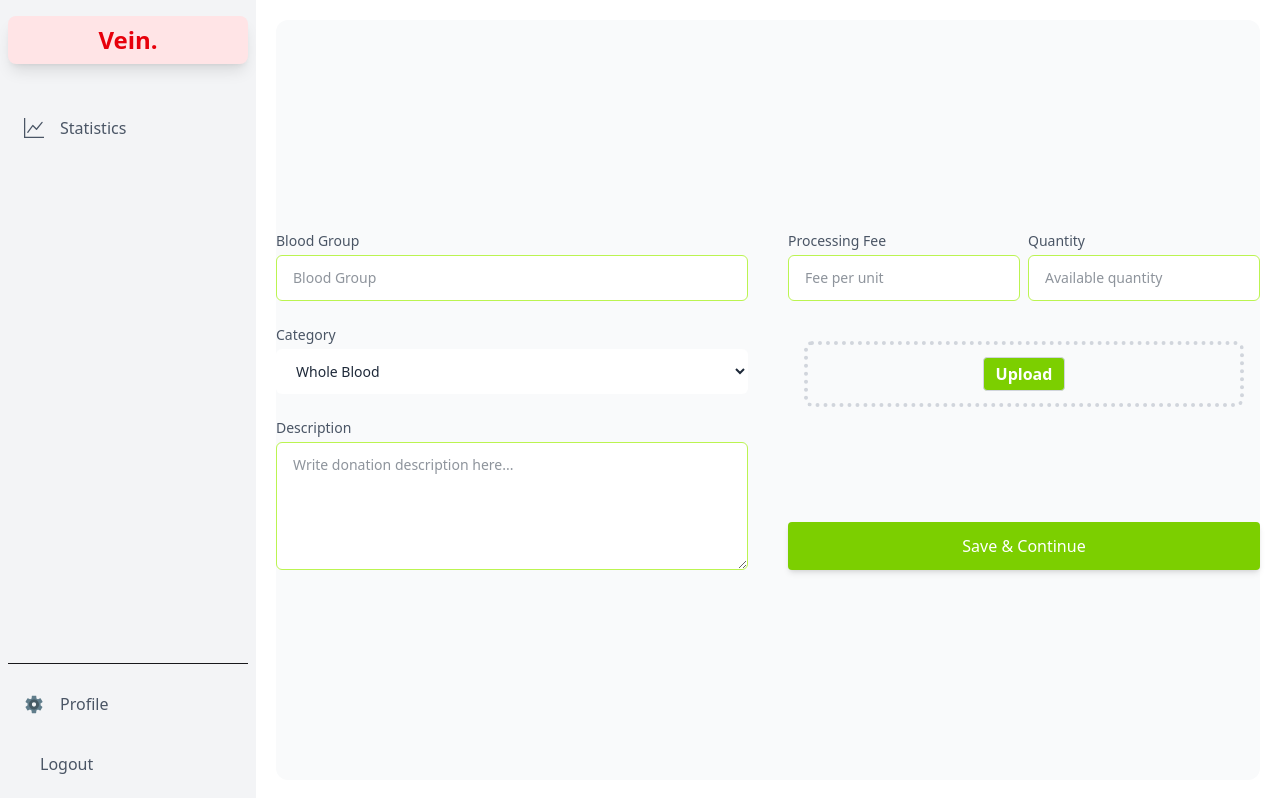
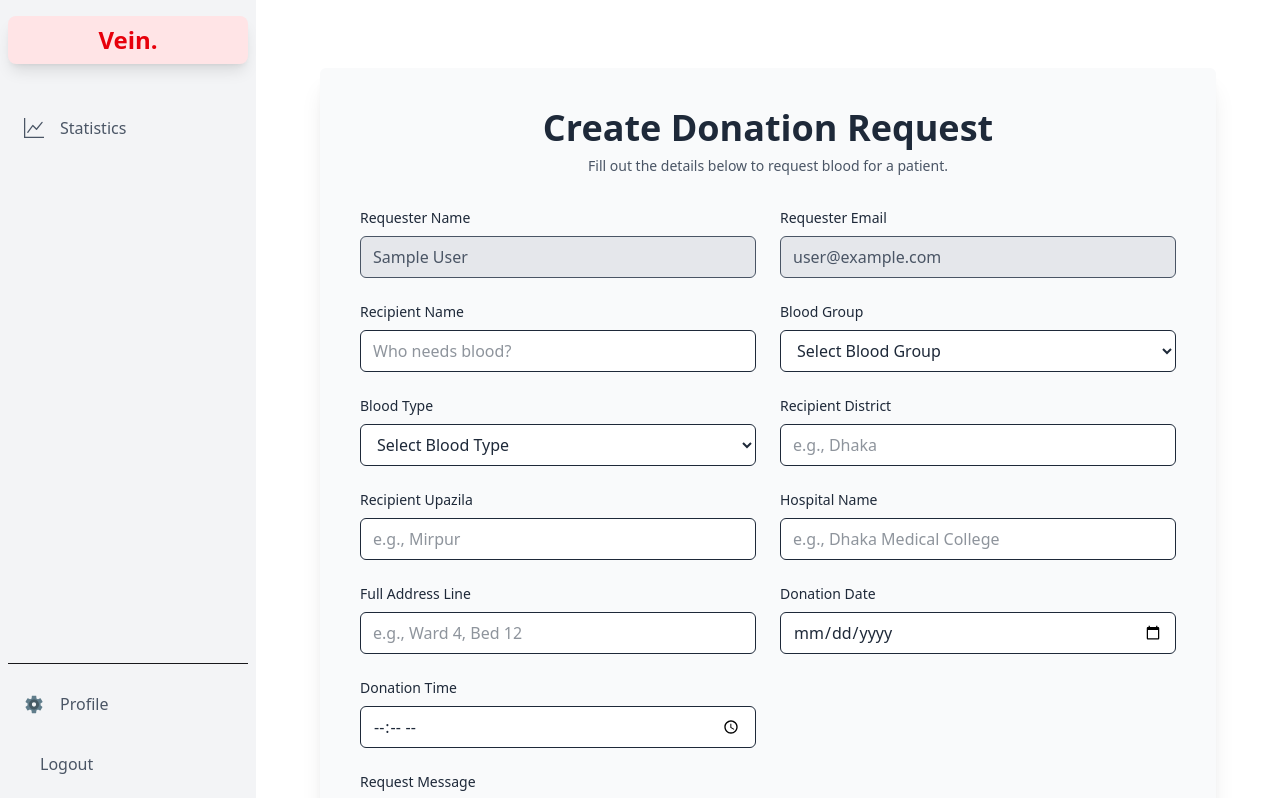
Before and after one commit to sayhan-ahmed/vein-client, a React (Vite) app: page /dashboard/add-donation-request in a window 1280 px wide. Shown: the top 798 px of the page. Built offline with nearby package versions, Linux system fonts and the light colour scheme; no server answers; sample sign-in values are in the browser's storage.

Commit message:
feat: initial UI of add-donation-request-form from the Donor's dashboard

```diff
--- a/src/components/Form/AddDonationRequestForm.jsx
+++ b/src/components/Form/AddDonationRequestForm.jsx
@@ -1,118 +1,226 @@
-const AddDonationRequestForm = () => {
+import { useForm } from "react-hook-form";
+
+const AddDonationRequestForm = ({ onSubmit, user, loading }) => {
+  const {
+    register,
+    handleSubmit,
+    formState: { errors },
+  } = useForm();
+
   return (
-    <div className="w-full min-h-[calc(100vh-40px)] flex flex-col justify-center items-center text-gray-800 rounded-xl bg-gray-50">
-      <form>
-        <div className="grid grid-cols-1 lg:grid-cols-2 gap-10">
-          <div className="space-y-6">
-            {/* Name */}
-            <div className="space-y-1 text-sm">
-              <label htmlFor="name" className="block text-gray-600">
-                Blood Group
-              </label>
+    <form onSubmit={handleSubmit(onSubmit)} className="space-y-12">
+      <div className="grid grid-cols-1 md:grid-cols-2 gap-6">
+        {/* Requester Name (Read Only) */}
+        <div className="space-y-2">
+          <label className="block text-sm font-medium">Requester Name</label>
           <input
-                className="w-full px-4 py-3 text-gray-800 border border-lime-300 focus:outline-lime-500 rounded-md bg-white"
-                name="name"
-                id="name"
             type="text"
-                placeholder="Blood Group"
-                required
-              />
-            </div>
-            {/* Category */}
-            <div className="space-y-1 text-sm">
-              <label htmlFor="category" className="block text-gray-600 ">
-                Category
-              </label>
-              <select
-                required
-                className="w-full px-4 py-3 border-lime-300 focus:outline-lime-500 rounded-md bg-white"
-                name="category"
-              >
-                <option value="Indoor">Whole Blood</option>
-                <option value="Outdoor">Plasma</option>
-                <option value="Succulent">Platelets</option>
-                <option value="Flowering">RBC</option>
-              </select>
-            </div>
-            {/* Description */}
-            <div className="space-y-1 text-sm">
-              <label htmlFor="description" className="block text-gray-600">
-                Description
-              </label>
-
-              <textarea
-                id="description"
-                placeholder="Write donation description here..."
-                className="block rounded-md focus:lime-300 w-full h-32 px-4 py-3 text-gray-800  border border-lime-300 bg-white focus:outline-lime-500 "
-                name="description"
-              ></textarea>
-            </div>
-          </div>
-          <div className="space-y-6 flex flex-col">
-            {/* Price & Quantity */}
-            <div className="flex justify-between gap-2">
-              {/* Price */}
-              <div className="space-y-1 text-sm">
-                <label htmlFor="price" className="block text-gray-600 ">
-                  Processing Fee
-                </label>
-                <input
-                  className="w-full px-4 py-3 text-gray-800 border border-lime-300 focus:outline-lime-500 rounded-md bg-white"
-                  name="price"
-                  id="price"
-                  type="number"
-                  placeholder="Fee per unit"
-                  required
+            defaultValue={user?.displayName}
+            readOnly
+            className="w-full px-3 py-2 border rounded-md bg-gray-200 text-gray-600 cursor-not-allowed"
           />
         </div>
 
-              {/* Quantity */}
-              <div className="space-y-1 text-sm">
-                <label htmlFor="quantity" className="block text-gray-600">
-                  Quantity
+        {/* Requester Email (Read Only) */}
+        <div className="space-y-2">
+          <label className="block text-sm font-medium">Requester Email</label>
+          <input
+            type="email"
+            defaultValue={user?.email}
+            readOnly
+            className="w-full px-3 py-2 border rounded-md bg-gray-200 text-gray-600 cursor-not-allowed"
+          />
+        </div>
+
+        {/* Recipient Name */}
+        <div className="space-y-2">
+          <label className="block text-sm font-medium">Recipient Name</label>
+          <input
+            type="text"
+            placeholder="Who needs blood?"
+            {...register("recipientName", {
+              required: "Recipient Name is required",
+            })}
+            className="w-full px-3 py-2 border rounded-md focus:outline-red-500 bg-white"
+          />
+          {errors.recipientName && (
+            <span className="text-red-500 text-sm">
+              {errors.recipientName.message}
+            </span>
+          )}
+        </div>
+
+        {/* Blood Group */}
+        <div className="space-y-2">
+          <label className="block text-sm font-medium">Blood Group</label>
+          <select
+            {...register("bloodGroup", { required: "Blood Group is required" })}
+            className="w-full px-3 py-2 border rounded-md focus:outline-red-500 bg-white"
+          >
+            <option value="">Select Blood Group</option>
+            <option value="A+">A+</option>
+            <option value="A-">A-</option>
+            <option value="B+">B+</option>
+            <option value="B-">B-</option>
+            <option value="AB+">AB+</option>
+            <option value="AB-">AB-</option>
+            <option value="O+">O+</option>
+            <option value="O-">O-</option>
+          </select>
+          {errors.bloodGroup && (
+            <span className="text-red-500 text-sm">
+              {errors.bloodGroup.message}
+            </span>
+          )}
+        </div>
+
+        {/* 🆕 Blood Type (Dropdown) */}
+        <div className="space-y-2">
+          <label className="block text-sm font-medium">Blood Type</label>
+          <select
+            {...register("bloodType", { required: "Blood Type is required" })}
+            className="w-full px-3 py-2 border rounded-md focus:outline-red-500 bg-white"
+          >
+            <option value="">Select Blood Type</option>
+            <option value="Whole Blood">Whole Blood</option>
+            <option value="Platelets">Platelets</option>
+            <option value="Plasma">Plasma</option>
+            <option value="Red Blood Cells">Red Blood Cells</option>
+          </select>
+          {errors.bloodType && (
+            <span className="text-red-500 text-sm">
+              {errors.bloodType.message}
+            </span>
+          )}
+        </div>
+
+        {/* District */}
+        <div className="space-y-2">
+          <label className="block text-sm font-medium">
+            Recipient District
           </label>
           <input
-                  className="w-full px-4 py-3 text-gray-800 border border-lime-300 focus:outline-lime-500 rounded-md bg-white"
-                  name="quantity"
-                  id="quantity"
-                  type="number"
-                  placeholder="Available quantity"
-                  required
+            type="text"
+            placeholder="e.g., Dhaka"
+            {...register("recipientDistrict", {
+              required: "District is required",
+            })}
+            className="w-full px-3 py-2 border rounded-md focus:outline-red-500 bg-white"
           />
+          {errors.recipientDistrict && (
+            <span className="text-red-500 text-sm">
+              {errors.recipientDistrict.message}
+            </span>
+          )}
         </div>
+
+        {/* Upazila */}
+        <div className="space-y-2">
+          <label className="block text-sm font-medium">Recipient Upazila</label>
+          <input
+            type="text"
+            placeholder="e.g., Mirpur"
+            {...register("recipientUpazila", {
+              required: "Upazila is required",
+            })}
+            className="w-full px-3 py-2 border rounded-md focus:outline-red-500 bg-white"
+          />
+          {errors.recipientUpazila && (
+            <span className="text-red-500 text-sm">
+              {errors.recipientUpazila.message}
+            </span>
+          )}
         </div>
-            {/* Image */}
-            <div className=" p-4  w-full  m-auto rounded-lg grow">
-              <div className="file_upload px-5 py-3 relative border-4 border-dotted border-gray-300 rounded-lg">
-                <div className="flex flex-col w-max mx-auto text-center">
-                  <label>
+
+        {/* Hospital Name */}
+        <div className="space-y-2">
+          <label className="block text-sm font-medium">Hospital Name</label>
           <input
-                      className="text-sm cursor-pointer w-36 hidden"
-                      type="file"
-                      name="image"
-                      id="image"
-                      accept="image/*"
-                      hidden
+            type="text"
+            placeholder="e.g., Dhaka Medical College"
+            {...register("hospitalName", {
+              required: "Hospital Name is required",
+            })}
+            className="w-full px-3 py-2 border rounded-md focus:outline-red-500 bg-white"
           />
-                    <div className="bg-lime-500 text-white border border-gray-300 rounded font-semibold cursor-pointer p-1 px-3 hover:bg-lime-500">
-                      Upload
+          {errors.hospitalName && (
+            <span className="text-red-500 text-sm">
+              {errors.hospitalName.message}
+            </span>
+          )}
         </div>
-                  </label>
+
+        {/* Full Address */}
+        <div className="space-y-2">
+          <label className="block text-sm font-medium">Full Address Line</label>
+          <input
+            type="text"
+            placeholder="e.g., Ward 4, Bed 12"
+            {...register("fullAddress", { required: "Address is required" })}
+            className="w-full px-3 py-2 border rounded-md focus:outline-red-500 bg-white"
+          />
+          {errors.fullAddress && (
+            <span className="text-red-500 text-sm">
+              {errors.fullAddress.message}
+            </span>
+          )}
         </div>
+
+        {/* Date */}
+        <div className="space-y-2">
+          <label className="block text-sm font-medium">Donation Date</label>
+          <input
+            type="date"
+            {...register("donationDate", { required: "Date is required" })}
+            className="w-full px-3 py-2 border rounded-md focus:outline-red-500 bg-white"
+          />
+          {errors.donationDate && (
+            <span className="text-red-500 text-sm">
+              {errors.donationDate.message}
+            </span>
+          )}
+        </div>
+
+        {/* Time */}
+        <div className="space-y-2">
+          <label className="block text-sm font-medium">Donation Time</label>
+          <input
+            type="time"
+            {...register("donationTime", { required: "Time is required" })}
+            className="w-full px-3 py-2 border rounded-md focus:outline-red-500 bg-white"
+          />
+          {errors.donationTime && (
+            <span className="text-red-500 text-sm">
+              {errors.donationTime.message}
+            </span>
+          )}
+        </div>
+
+        {/* Message */}
+        <div className="col-span-1 md:col-span-2 space-y-2">
+          <label className="block text-sm font-medium">Request Message</label>
+          <textarea
+            placeholder="Any specific details? (e.g., Urgent, patient condition)"
+            rows="3"
+            {...register("requestMessage", { required: "Message is required" })}
+            className="w-full px-3 py-2 border rounded-md focus:outline-red-500 bg-white"
+          ></textarea>
+          {errors.requestMessage && (
+            <span className="text-red-500 text-sm">
+              {errors.requestMessage.message}
+            </span>
+          )}
         </div>
       </div>
 
-            {/* Submit Button */}
       <button
         type="submit"
-              className="w-full cursor-pointer p-3 mt-5 text-center font-medium text-white transition duration-200 rounded shadow-md bg-lime-500 "
+        disabled={loading}
+        className="w-full p-3 text-center font-medium text-white transition duration-200 rounded shadow-md bg-red-600 hover:bg-red-700 disabled:bg-gray-400"
       >
-              Save & Continue
+        {loading ? "Creating Request..." : "Request Donation"}
       </button>
-          </div>
-        </div>
     </form>
-    </div>
   );
 };
 
--- a/src/pages/Dashboard/Donor/AddDonationRequest.jsx
+++ b/src/pages/Dashboard/Donor/AddDonationRequest.jsx
@@ -1,10 +1,64 @@
+import { useState } from "react";
+import useAuth from "../../../hooks/useAuth";
+import useAxiosSecure from "../../../hooks/useAxiosSecure";
+import toast from "react-hot-toast";
+import { useNavigate } from "react-router";
 import AddDonationRequestForm from "../../../components/Form/AddDonationRequestForm";
 
+
 const AddDonationRequest = () => {
+  const { user } = useAuth();
+  const axiosSecure = useAxiosSecure();
+  const navigate = useNavigate();
+  const [loading, setLoading] = useState(false);
+
+  const handleCreateRequest = async (data) => {
+    setLoading(true);
+
+    // Merge Form Data with User Data & Status
+    const requestData = {
+      ...data, // includes recipient info, bloodGroup, AND the new bloodType
+      requesterName: user?.displayName,
+      requesterEmail: user?.email,
+      requesterImage: user?.photoURL,
+      donationStatus: "pending",
+      createdAt: new Date().toISOString(),
+    };
+
+    try {
+      const { data: responseData } = await axiosSecure.post(
+        "/donation-request",
+        requestData
+      );
+
+      if (responseData.insertedId) {
+        toast.success("Donation request added successfully!");
+        navigate("/dashboard/my-donation-requests");
+      }
+    } catch (err) {
+      console.log(err);
+      toast.error(err.message);
+    } finally {
+      setLoading(false);
+    }
+  };
+
   return (
-    <div>
-      {/* Form */}
-      <AddDonationRequestForm />
+    <div className="flex justify-center items-center min-h-screen pt-12">
+      <div className="flex flex-col max-w-4xl p-6 rounded-md sm:p-10 bg-gray-50 text-gray-800 shadow-xl w-full">
+        <div className="mb-8 text-center">
+          <h1 className="text-4xl font-bold">Create Donation Request</h1>
+          <p className="text-sm text-gray-600 mt-2">
+            Fill out the details below to request blood for a patient.
+          </p>
+        </div>
+
+        <AddDonationRequestForm
+          onSubmit={handleCreateRequest}
+          user={user}
+          loading={loading}
+        />
+      </div>
     </div>
   );
 };
```
Lines whose indentation alone changed are shown as unchanged.
